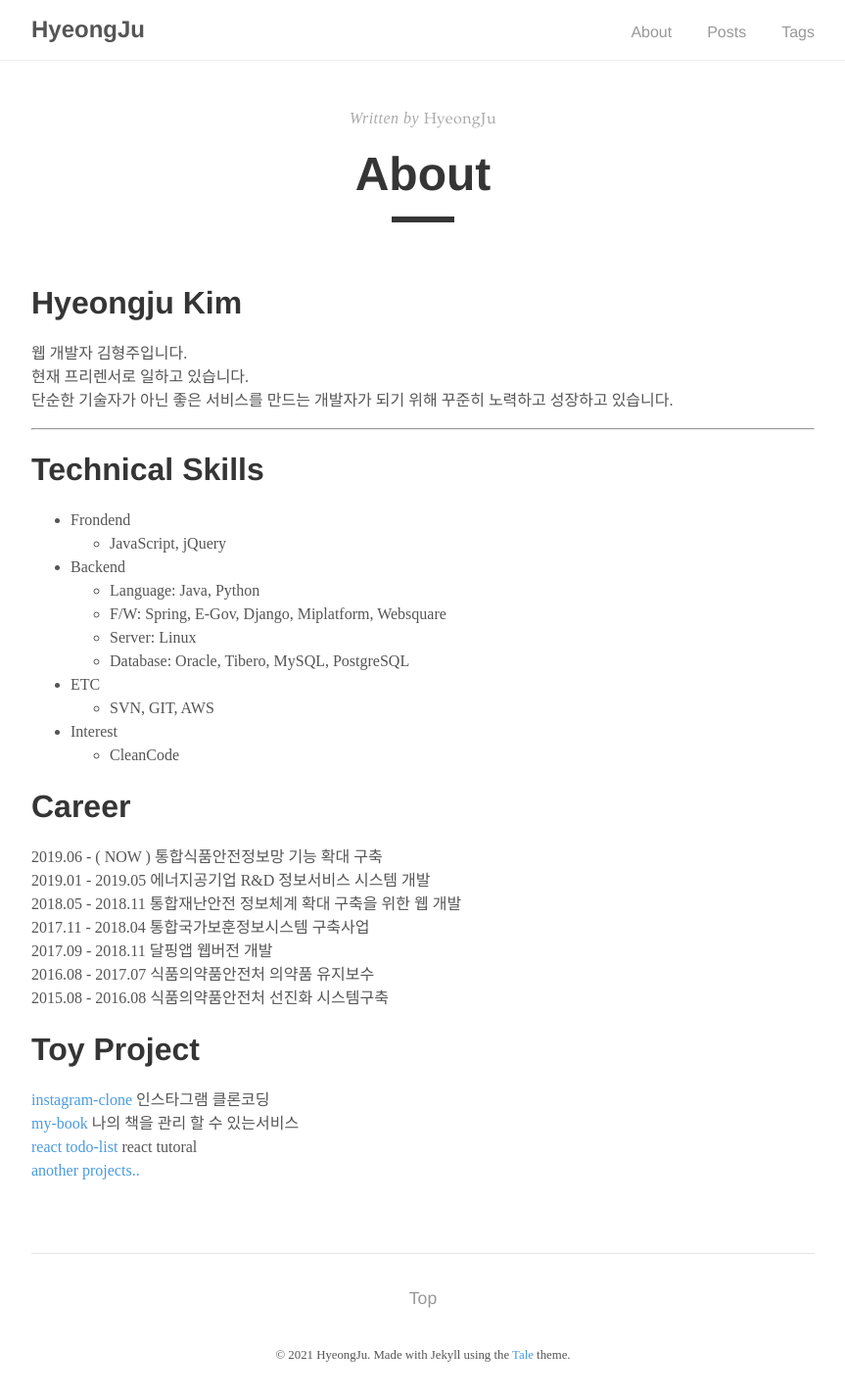
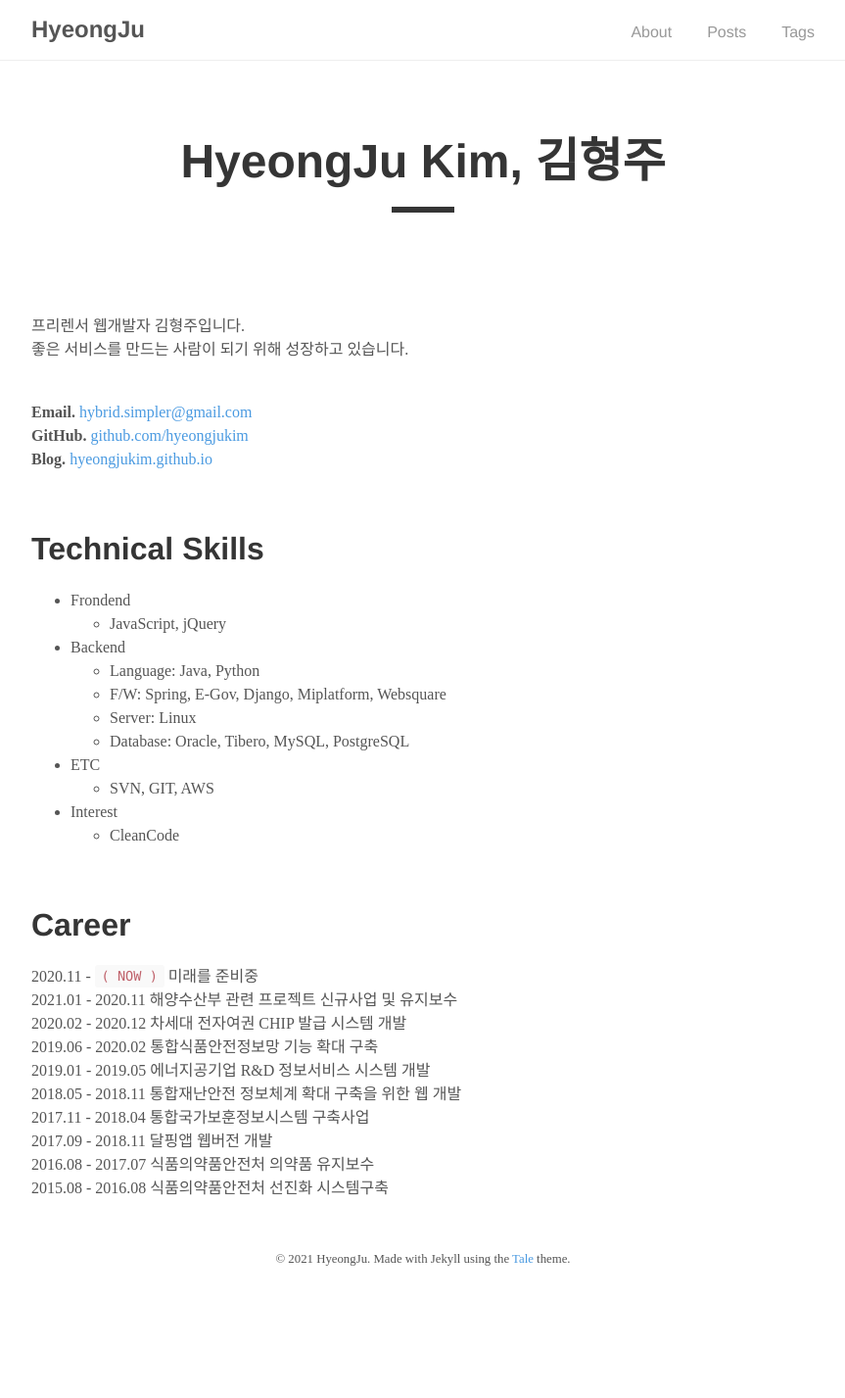
Before and after one commit to hyeongJuKim/hyeongjukim.github.io, a Jekyll site: the page built from _pages/about.md, in a window 1280 px wide. Shown: the whole page at 98% size, without its empty margins (208-1071 px from the left). Built offline with Jekyll 4.4.1, drawn with Linux system fonts in a browser that asks for light colours; some web fonts are replaced; after the commit the page ends 1329 px from its top, so only the background shows below that.

Commit message:
about 페이지 레이아웃 수정
- 작성자 항목 제거
- about layout 참조하도록 변경
- 설명 comment 변경

```diff
--- /dev/null
+++ b/_layouts/about.html
@@ -0,0 +1,22 @@
+<!DOCTYPE html>
+<html lang="ko">
+
+  {% include head.html %}
+
+  <body>
+
+    {% include navigation.html %}
+
+    <main>
+      <div class="post">
+        <h1 class="post-title">{{ page.title }}</h1>
+        <div class="post-line"></div>
+      </div>
+
+      {{ content }}
+    </main>
+
+    {% include footer.html %}
+    {% include analytics.html %}
+  </body>
+</html>
--- a/_pages/about.md
+++ b/_pages/about.md
@@ -1,17 +1,19 @@
 ---
-layout: post
-title: "About"
+layout: about
+title: "HyeongJu Kim, 김형주"
 author: "HyeongJu"
 permalink: /about/
 ---
 
-# Hyeongju Kim
-웹 개발자 김형주입니다.
-현재 프리렌서로 일하고 있습니다.
-단순한 기술자가 아닌 좋은 서비스를 만드는 개발자가 되기 위해 꾸준히 노력하고 성장하고 있습니다.
+프리렌서 웹개발자 김형주입니다.
+좋은 서비스를 만드는 사람이 되기 위해 성장하고 있습니다.
+<br>
 
----
+__Email.__ <hybrid.simpler@gmail.com>{: target="_blank"}
+__GitHub.__ [github.com/hyeongjukim](https://github.com/hyeongjukim/){: target="_blank"}
+__Blog.__ [hyeongjukim.github.io](https://hyeongjukim.github.io/){: target="_blank"}
 
+<br>
 
 # Technical Skills
 - Frondend
@@ -26,8 +28,13 @@ permalink: /about/
 - Interest
   - CleanCode
 
+<br>
+
 # Career
-2019.06 - ( NOW ) 통합식품안전정보망 기능 확대 구축
+2020.11 - `( NOW )` 미래를 준비중
+2021.01 - 2020.11 해양수산부 관련 프로젝트 신규사업 및 유지보수
+2020.02 - 2020.12 차세대 전자여권 CHIP 발급 시스템 개발
+2019.06 - 2020.02 통합식품안전정보망 기능 확대 구축
 2019.01 - 2019.05 에너지공기업 R&D 정보서비스 시스템 개발
 2018.05 - 2018.11 통합재난안전 정보체계 확대 구축을 위한 웹 개발
 2017.11 - 2018.04 통합국가보훈정보시스템 구축사업
@@ -35,8 +42,10 @@ permalink: /about/
 2016.08 - 2017.07 식품의약품안전처 의약품 유지보수
 2015.08 - 2016.08 식품의약품안전처 선진화 시스템구축
 
+<!--
 # Toy Project
 [instagram-clone](http://52.79.112.138){: target="_blank"} 인스타그램 클론코딩
 [my-book](https://github.com/hyeongJuKim/MyBook){: target="_blank"} 나의 책을 관리 할 수 있는서비스
 [react todo-list](https://hyeongjukim.github.io/react-todo-list/){: target="_blank"} react tutoral
 [another projects..](https://github.com/hyeongJuKim){: target="_blank"}
+ -->
```
